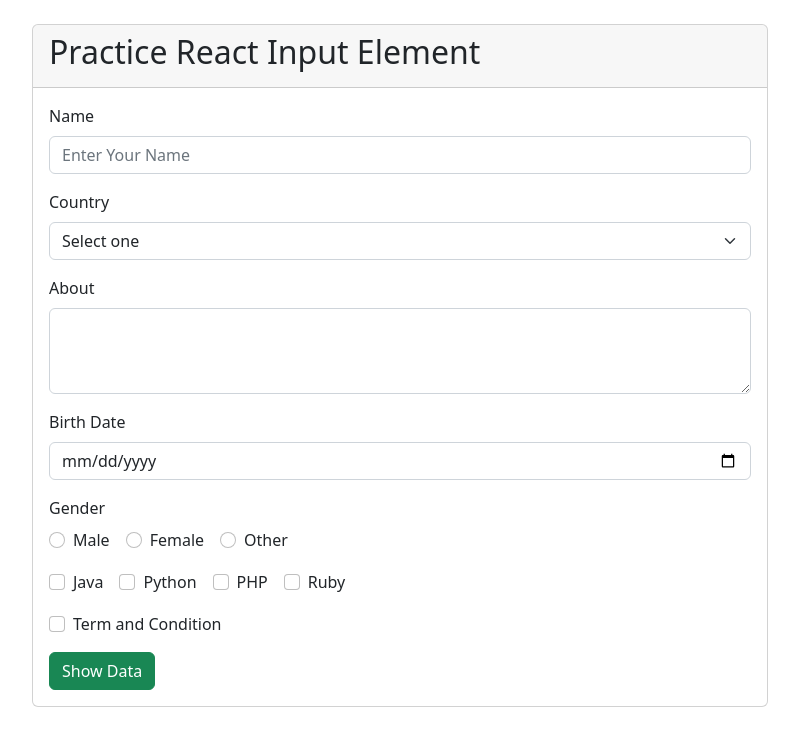
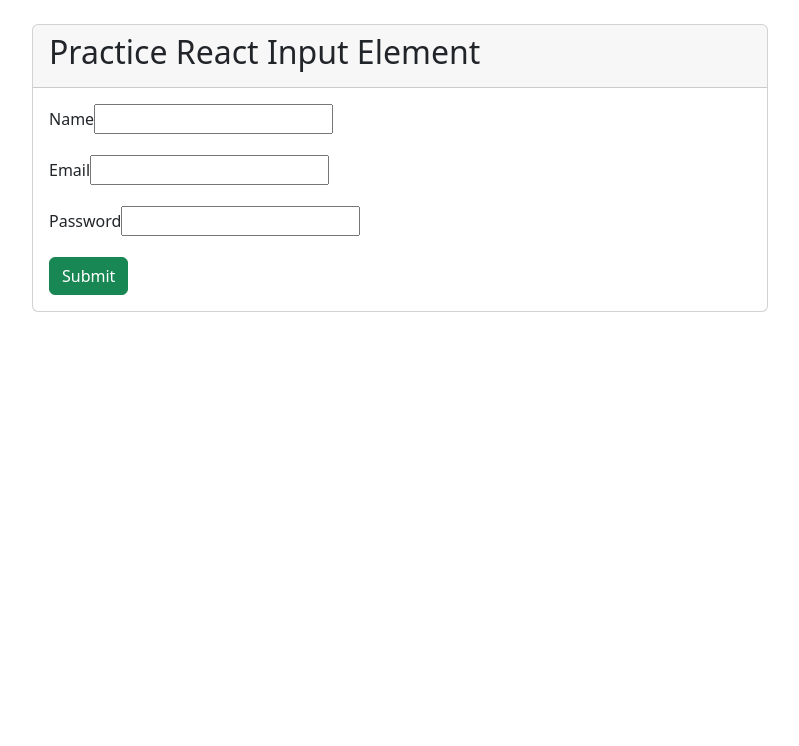
Before and after one commit to parvejhossain55/react-core, a React (Create React App) app: page / in a window 1280 px wide. Shown: the top 746 px of the page, without its empty margins (240-1039 px from the left). Built offline with nearby package versions, Linux system fonts and the light colour scheme.

Commit message:
parctice uncontrolled form

```diff
--- a/src/App.js
+++ b/src/App.js
@@ -1,10 +1,11 @@
 import React from "react";
 import "bootstrap/dist/css/bootstrap.min.css";
 import "bootstrap/dist/js/bootstrap.bundle.min.js";
-import Inputs from "./components/Inputs";
+import Inputs from "./components/InputElemets";
+import UncontrolledForm from "./components/UncontrollForm";
 
 const App = () => (
-    <div className="container" >
+    <div className="container">
         <div className="row justify-content-center">
             <div className="col-8 mt-4">
                 <div className="card">
@@ -12,7 +13,8 @@ const App = () => (
                         <h2>Practice React Input Element</h2>
                     </div>
                     <div className="card-body">
-                        <Inputs />
+                        {/* <Inputs /> */}
+                        <UncontrolledForm />
                     </div>
                 </div>
             </div>
--- /dev/null
+++ b/src/components/UncontrollForm.jsx
@@ -0,0 +1,60 @@
+import React, { Component } from "react";
+
+class UncontrolledForm extends Component {
+    handleSubmit = (e) => {
+        e.preventDefault();
+        const data = {};
+
+        data.name = e.target.name.value;
+        data.email = e.target.email.value;
+        data.password = e.target.password.value;
+
+        console.log(data);
+        e.target.reset()
+    };
+    render() {
+        return (
+            <div>
+                <form onSubmit={this.handleSubmit}>
+                    <div className="mb-3">
+                        <label htmlFor="name" className="form-label mr-3">
+                            Name
+                        </label>
+                        <input
+                            type="text"
+                            name="name"
+                            className="form-controll"
+                        />
+                    </div>
+                    <div className="mb-3">
+                        <label htmlFor="email" className="form-label mr-3">
+                            Email
+                        </label>
+                        <input
+                            type="text"
+                            name="email"
+                            className="form-controll"
+                        />
+                    </div>
+                    <div className="mb-3">
+                        <label htmlFor="password" className="form-label mr-3">
+                            Password
+                        </label>
+                        <input
+                            type="text"
+                            name="password"
+                            className="form-controll"
+                        />
+                    </div>
+                    <div>
+                        <button type="submit" className="btn btn-success">
+                            Submit
+                        </button>
+                    </div>
+                </form>
+            </div>
+        );
+    }
+}
+
+export default UncontrolledForm;
```
Also changed, not shown: src/components/InputElemets.jsx (renamed from src/components/Inputs.jsx).
